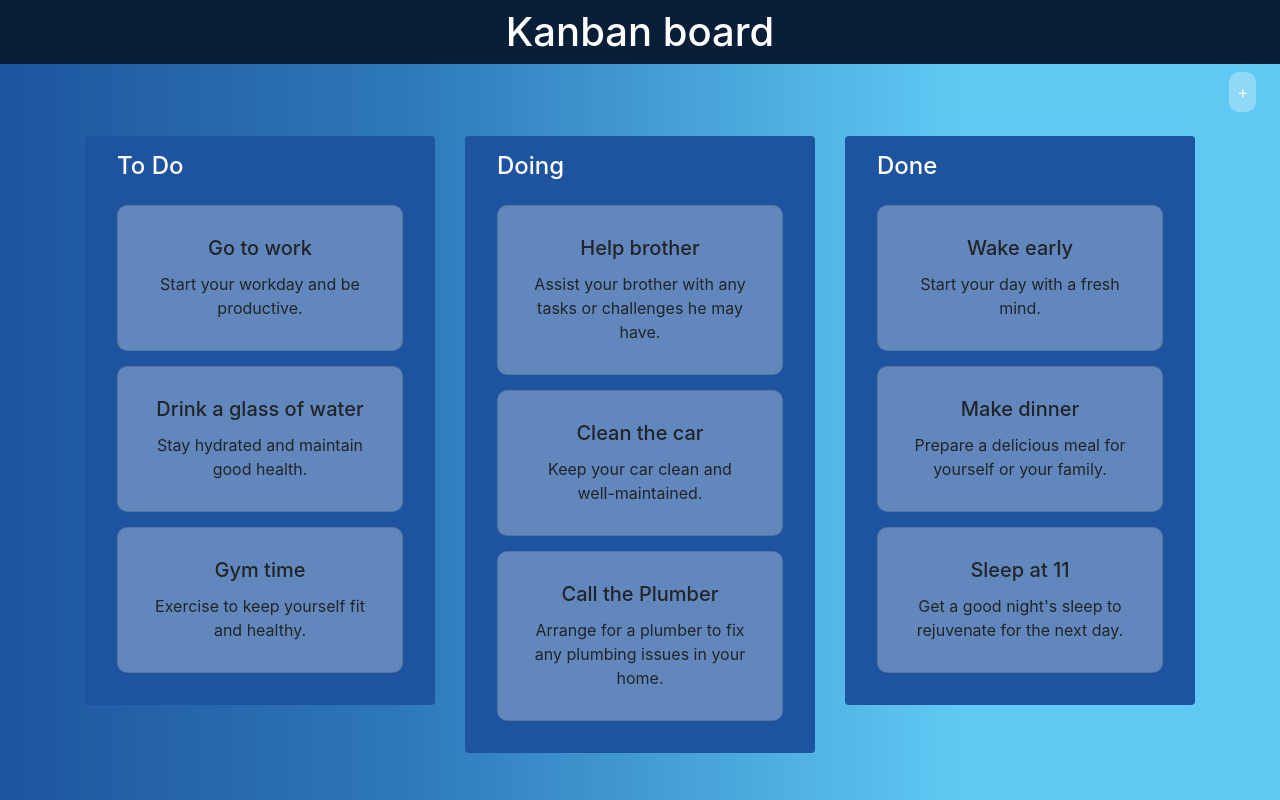
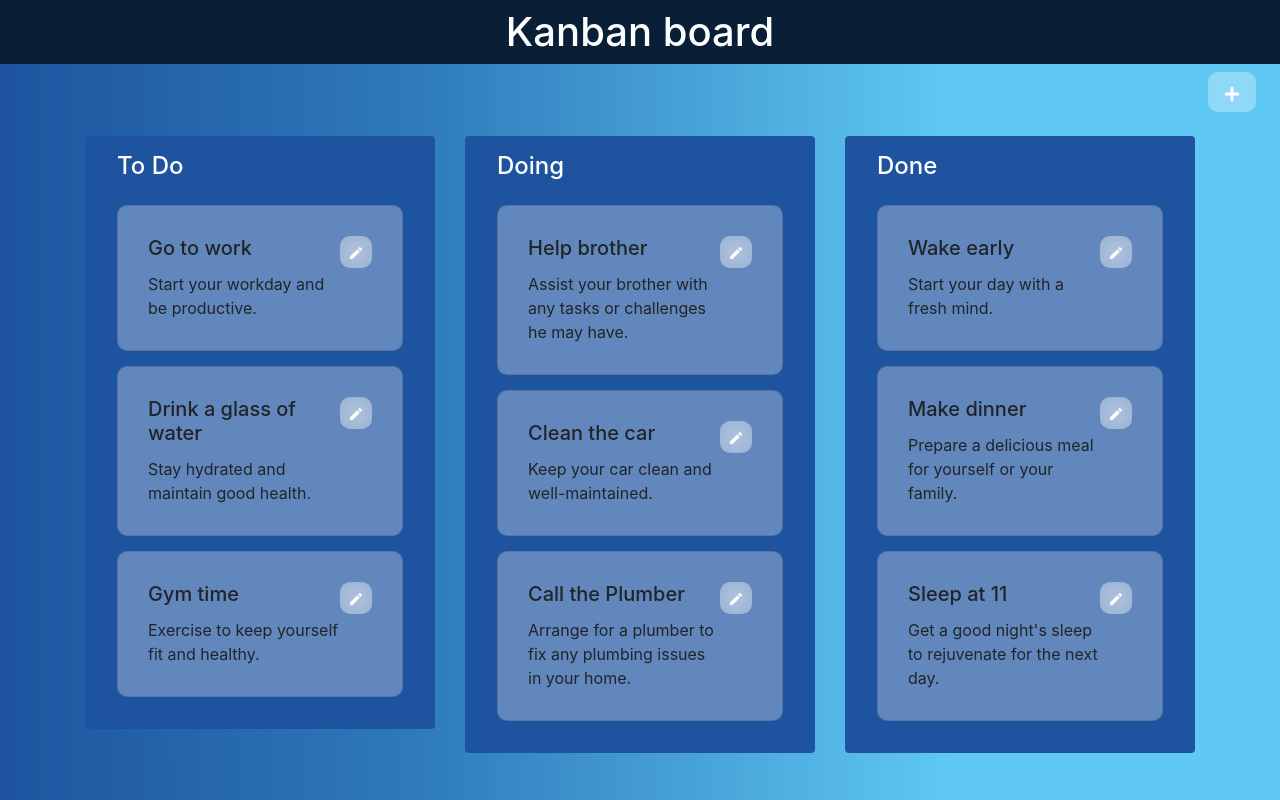
Before and after one commit to canaalex/kanban-board, a React (Create React App) app: page / in a window 1280 px wide. Built offline with nearby package versions, Linux system fonts and the light colour scheme.

Commit message:
add edit modal

```diff
--- a/package.json
+++ b/package.json
@@ -9,6 +9,7 @@
     "react": "^18.3.1",
     "react-beautiful-dnd": "^13.1.1",
     "react-dom": "^18.3.1",
+    "react-icons": "^5.1.0",
     "react-scripts": "5.0.1",
     "uuid": "^9.0.1",
     "web-vitals": "^2.1.4"
--- a/src/App.js
+++ b/src/App.js
@@ -8,14 +8,19 @@ import AddModal from './components/AddModal';
 
 function App() {
   const [addedTask,setAddedTask]=useState({});
+  const [editTaskForm,setEditTaskForm]=useState({});
+  const [editedTask,setEditedTask]=useState({})
   useEffect(()=>{
 console.log('inside app',addedTask)
   },[addedTask])
+  useEffect(()=>{
+    localStorage.clear();
+      },[])
   return (
     <div className="App">
       <Header/>
       <ActionBar setAddedTask={setAddedTask}/>
-      <KanbanBoard addedTask={addedTask}/>
+      <KanbanBoard addedTask={addedTask} setEditTaskForm={setEditTaskForm} editTaskForm={editTaskForm} setEditedTask={setEditedTask} editedTask={editedTask}/>
     </div>
   );
 }
--- a/src/components/ActionBar.jsx
+++ b/src/components/ActionBar.jsx
@@ -1,13 +1,17 @@
 import React from "react";
 import AddModal from "./AddModal";
+import { FaPlus } from "react-icons/fa";
 
 export default function ActionBar({setAddedTask}) {
     return (
         <>
+         <AddModal setAddedTask={setAddedTask} />
         <div className='add-button mr-4 mb-4'>
-          <button type="button" className="btn glass-effect text-white border-0 p-2" data-toggle="modal" data-target="#addModal">+</button>
+          <button type="button" className="btn glass-effect text-white border-0 p-2 pr-3 pl-3" data-toggle="modal" data-target="#addModal">
+          <FaPlus />
+          </button>
         </div>
-        <AddModal setAddedTask={setAddedTask} />
+
       </>
     );
   }
--- a/src/components/Column.jsx
+++ b/src/components/Column.jsx
@@ -2,7 +2,7 @@ import React from 'react'
 import { Droppable } from 'react-beautiful-dnd'
 import Task from './Task'
 
-export default function Column({ title, tasks, id }) {
+export default function Column({ title, tasks, id, setEditTaskForm }) {
   return (
     <div className="container column-background p-3 rounded d-flex flex-column">
       <h4 className='text-white align-self-start ml-3'>{title}</h4>
@@ -14,7 +14,7 @@ export default function Column({ title, tasks, id }) {
             className="task-list p-3"
           >
             {tasks.map((task, index) => (
-              <Task key={task.id} task={task} index={index} />
+              <Task key={task.id} task={task} index={index} setEditTaskForm={setEditTaskForm} />
             ))}
             {provided.placeholder}
           </div>
--- /dev/null
+++ b/src/components/EditModal.jsx
@@ -0,0 +1,106 @@
+import React, { useState ,useEffect} from "react";
+
+export default function EditModal({editTaskForm,setEditedTask}) {
+    const [formData,setFormdata]=useState({
+        title:'',
+        status:'todo',
+        description:''
+    });
+
+    const handleChange = (e) => {
+        const { name, value } = e.target;
+        setFormdata({ ...formData, [name]: value });
+      };
+     const handleSubmit=(e)=>{
+        e.preventDefault();
+        console.log('handle submit in edit',formData);
+        setEditedTask(formData);
+        setFormdata({
+            title:'',
+            status:'todo',
+            description:''
+        });
+     }
+    console.log('editform',formData);
+    useEffect(()=>{
+        console.log('editModal',editTaskForm)
+        setFormdata(editTaskForm);
+    },[editTaskForm])
+  return (
+    <div
+      className="modal fade"
+      id="editModal"
+      tabindex="-1"
+      role="dialog"
+      aria-labelledby="exampleModalLabel"
+      aria-hidden="true"
+    >
+      <div className="modal-dialog" role="document">
+        <div className="modal-content">
+          <div className="modal-header">
+            <h5 className="modal-title" id="exampleModalLabel">
+              Edit Task
+
+            </h5>
+            <button
+              type="button"
+              className="close"
+              data-dismiss="modal"
+              aria-label="Close"
+            >
+              <span aria-hidden="true">&times;</span>
+            </button>
+          </div>
+          <div className="modal-body">
+            <form onSubmit={handleSubmit}>
+              <div className="form-group">
+                <label className="d-flex">Task Title</label>
+                <input
+                  type="text"
+                  className="form-control"
+                  placeholder="Add task title"
+                  value={formData.title}
+                  onChange={handleChange}
+                  name="title"
+                />
+              </div>
+              <div className="form-group">
+                <label className="d-flex">Select Status</label>
+                <select className="form-control"  value={formData.status}
+                  onChange={handleChange}
+                  name="status">
+                  <option value="todo">Todo</option>
+                  <option value="doing">Doing</option>
+                  <option value="done">Done</option>
+                </select>
+              </div>
+              <div className="form-group">
+                <label className="d-flex">Task Description</label>
+                <textarea
+                  class="form-control"
+                  rows="2"
+                  value={formData.description}
+                  onChange={handleChange}
+                  name="description"
+                ></textarea>
+              </div>
+              <button
+              type="button"
+              className="btn btn-secondary"
+              data-dismiss="modal"
+            >
+              Close
+            </button>
+            <button type="submit" className="btn btn-primary">
+              Save changes
+            </button>
+            </form>
+          </div>
+          {/* <div className="modal-footer">
+
+          </div> */}
+        </div>
+      </div>
+    </div>
+  );
+}
--- a/src/components/KanbanBoard.jsx
+++ b/src/components/KanbanBoard.jsx
@@ -3,41 +3,136 @@ import { DragDropContext } from "react-beautiful-dnd";
 import { useState } from "react";
 import Column from "./Column";
 import { v4 as uuidv4 } from "uuid";
+import EditModal from "./EditModal";
 
-export default function KanbanBoard({addedTask}) {
-  const [completed, setCompleted] = useState([
+export default function KanbanBoard({addedTask,setEditTaskForm,editTaskForm,setEditedTask,editedTask}) {
+  const [completed, setCompleted] = useState(() => {
+    const storedCompleted = localStorage.getItem("completed");
+    return storedCompleted ? JSON.parse(storedCompleted) : [
       { id: 7, title: "Wake early", description: "Start your day with a fresh mind.", status: "completed" },
       { id: 8, title: "Make dinner", description: "Prepare a delicious meal for yourself or your family.", status: "completed" },
       { id: 9, title: "Sleep at 11", description: "Get a good night's sleep to rejuvenate for the next day.", status: "completed" },
-  ]);
-
-  const [todo, setTodo] = useState([
+    ];
+  });
+  const [todo, setTodo] = useState(() => {
+    const storedTodo = localStorage.getItem("todo");
+    return storedTodo ? JSON.parse(storedTodo) : [
       { id: 1, title: "Go to work", description: "Start your workday and be productive.", status: "todo" },
       { id: 2, title: "Drink a glass of water", description: "Stay hydrated and maintain good health.", status: "todo" },
       { id: 3, title: "Gym time", description: "Exercise to keep yourself fit and healthy.", status: "todo" },
-  ]);
-
-  const [doing, setDoing] = useState([
+    ];
+  });
+  const [doing, setDoing] = useState(() => {
+    const storedDoing = localStorage.getItem("doing");
+    return storedDoing ? JSON.parse(storedDoing) : [
       { id: 4, title: "Help brother", description: "Assist your brother with any tasks or challenges he may have.", status: "doing" },
       { id: 5, title: "Clean the car", description: "Keep your car clean and well-maintained.", status: "doing" },
       { id: 6, title: "Call the Plumber", description: "Arrange for a plumber to fix any plumbing issues in your home.", status: "doing" },
-  ]);
+    ];
+  });
   useEffect(() => {
-    if(!addedTask) return;
-    console.log('added task',addedTask);
+    localStorage.setItem("completed", JSON.stringify(completed));
+    localStorage.setItem("todo", JSON.stringify(todo));
+    localStorage.setItem("doing", JSON.stringify(doing));
+  }, [completed, todo, doing]);
+
+  useEffect(() => {
+    if (!addedTask) return;
+    console.log('added task', addedTask);
     if (addedTask.status === 'todo') {
+      setTodo(prevTodo => {
         const newTodoTask = { ...addedTask, id: uuidv4() };
-      setTodo([...todo, newTodoTask]);
+        return [...prevTodo, newTodoTask];
+      });
     }
-    else if(addedTask.status==="doing"){
+    else if (addedTask.status === "doing") {
+      setDoing(prevDoing => {
         const newDoingTask = { ...addedTask, id: uuidv4() };
-      setDoing([...doing, newDoingTask]);
+        return [...prevDoing, newDoingTask];
+      });
     }
-    else if(addedTask.status==="done"){
-      const newCompleteTask = { ...addedTask, id: uuidv4(),status:"completed" };
-      setCompleted([...completed, newCompleteTask]);
+    else if (addedTask.status === "done") {
+      setCompleted(prevCompleted => {
+        const newCompleteTask = { ...addedTask, id: uuidv4(), status: "completed" };
+        return [...prevCompleted, newCompleteTask];
+      });
     }
-  }, [addedTask, todo]);
+  }, [addedTask]);
+
+  useEffect(() => {
+    if (!editedTask) return;
+    console.log('edited task', editedTask);
+
+    if (editedTask.status === 'todo') {
+      // setTodo(prevTodo => {
+      //   return prevTodo.map(task => {
+      //     if (task.id === editedTask.id) {
+
+      //       return editedTask;
+      //     }
+      //     return task;
+      //   });
+      // });
+      setDoing(prevDoing => prevDoing.filter(task => task.id !== editedTask.id));
+      setCompleted(prevCompleted => prevCompleted.filter(task => task.id !== editedTask.id));
+      setTodo(prevTodo => {
+        const existingTaskIndex = prevTodo.findIndex(task => task.id === editedTask.id);
+        if (existingTaskIndex !== -1) {
+          // Update the existing task in the doing column
+          const updatedTodo = [...prevTodo];
+          updatedTodo[existingTaskIndex] = editedTask;
+          return updatedTodo;
+        } else {
+          // Add the edited task to the doing column
+          return [...prevTodo, editedTask];
+        }
+      });
+    }
+    else if (editedTask.status === "doing") {
+      // Remove the task from the todo column
+      setTodo(prevTodo => prevTodo.filter(task => task.id !== editedTask.id));
+      setCompleted(prevCompleted => prevCompleted.filter(task => task.id !== editedTask.id));
+      setDoing(prevDoing => {
+        const existingTaskIndex = prevDoing.findIndex(task => task.id === editedTask.id);
+        if (existingTaskIndex !== -1) {
+          // Update the existing task in the doing column
+          const updatedDoing = [...prevDoing];
+          updatedDoing[existingTaskIndex] = editedTask;
+          return updatedDoing;
+        } else {
+          // Add the edited task to the doing column
+          return [...prevDoing, editedTask];
+        }
+      });
+    }
+
+    else if(editedTask.status==="done"){
+      setTodo(prevTodo => prevTodo.filter(task => task.id !== editedTask.id));
+      setDoing(prevDoing => prevDoing.filter(task => task.id !== editedTask.id));
+      setCompleted(prevCompleted => {
+        const existingTaskIndex = prevCompleted.findIndex(task => task.id === editedTask.id);
+        if (existingTaskIndex !== -1) {
+          // Update the existing task in the doing column
+          const updatedCompleted = [...prevCompleted];
+          updatedCompleted[existingTaskIndex] = {...editedTask,status:"completed"};
+          return updatedCompleted;
+        } else {
+          // Add the edited task to the doing column
+          return [...prevCompleted, {...editedTask,status:"completed"}];
+        }
+      });
+      // setCompleted(prevCompleted => {
+      //   return prevCompleted.map(task => {
+      //     if (task.id === editedTask.id) {
+
+      //       return {...editedTask,status:"completed"};
+      //     }
+      //     return task;
+      //   });
+      // });
+    }
+  }, [editedTask]);
+
 const handleDragEnd = (result) => {
     const { destination, source, draggableId } = result;
     if (!destination) return; // Dropping outside a droppable area
@@ -124,17 +219,18 @@ const handleDragEnd = (result) => {
 
   return (
     <div className="container">
+      <EditModal editTaskForm={editTaskForm} setEditedTask={setEditedTask}/>
 
       <DragDropContext onDragEnd={handleDragEnd}>
         <div className="row">
           <div className="col-4">
-            <Column title={"To Do"} tasks={todo} id={"1"} />
+            <Column title={"To Do"} tasks={todo} id={"1"} setEditTaskForm={setEditTaskForm}/>
           </div>
           <div className="col-4">
-            <Column title={"Doing"} tasks={doing} id={"2"} />
+            <Column title={"Doing"} tasks={doing} id={"2"} setEditTaskForm={setEditTaskForm}/>
           </div>
           <div className="col-4">
-            <Column title={"Done"} tasks={completed} id={"3"} />
+            <Column title={"Done"} tasks={completed} id={"3"} setEditTaskForm={setEditTaskForm}/>
           </div>
         </div>
       </DragDropContext>
--- a/src/components/Task.jsx
+++ b/src/components/Task.jsx
@@ -1,22 +1,40 @@
-import React from 'react'
-import { Draggable } from 'react-beautiful-dnd'
+import React from "react";
+import { Draggable } from "react-beautiful-dnd";
+import { MdEdit } from "react-icons/md";
 
-export default function Task({task,index}) {
+export default function Task({ task, index ,setEditTaskForm}) {
   return (
     <Draggable draggableId={`${task.id}`} key={task.id} index={index}>
-        {(provided,snapshot)=>(
-            <div className='card glass-effect' {...provided.dragHandleProps} {...provided.draggableProps} ref={provided.innerRef} isDragging={snapshot.isDragging}>
-              <div className='card-body bg-black '>
-              <h5 className="card-title">{task.title}</h5>
-              <p className="card-text">{task.description}</p>
+      {(provided, snapshot) => (
+        <div
+          className='card glass-effect'
+          {...provided.dragHandleProps}
+          {...provided.draggableProps}
+          ref={provided.innerRef}
+          isDragging={snapshot.isDragging}
+        >
+          <div className='card-body bg-black'>
+            <div className="d-flex justify-content-between">
+              <div className="text-left">
+                <h5 className="card-title">{task.title}</h5>
+                <p className="card-text">{task.description}</p>
               </div>
-
-              {provided.placeholder}
+              <div>
+                <button
+                  type="button"
+                  className="btn glass-effect text-white border-0 p-1 pr-2 pl-2"
+                  data-toggle="modal"
+                  data-target="#editModal"
+                  onClick={()=>{setEditTaskForm(task)}}
+                >
+                  <MdEdit />
+                </button>
+              </div>
             </div>
-        )
-
-        }
-
+          </div>
+          {provided.placeholder}
+        </div>
+      )}
     </Draggable>
-  )
+  );
 }
```
Also changed, not shown: 1 other file (tests, documents, lock files or other folders). Lines whose indentation alone changed are shown as unchanged.
